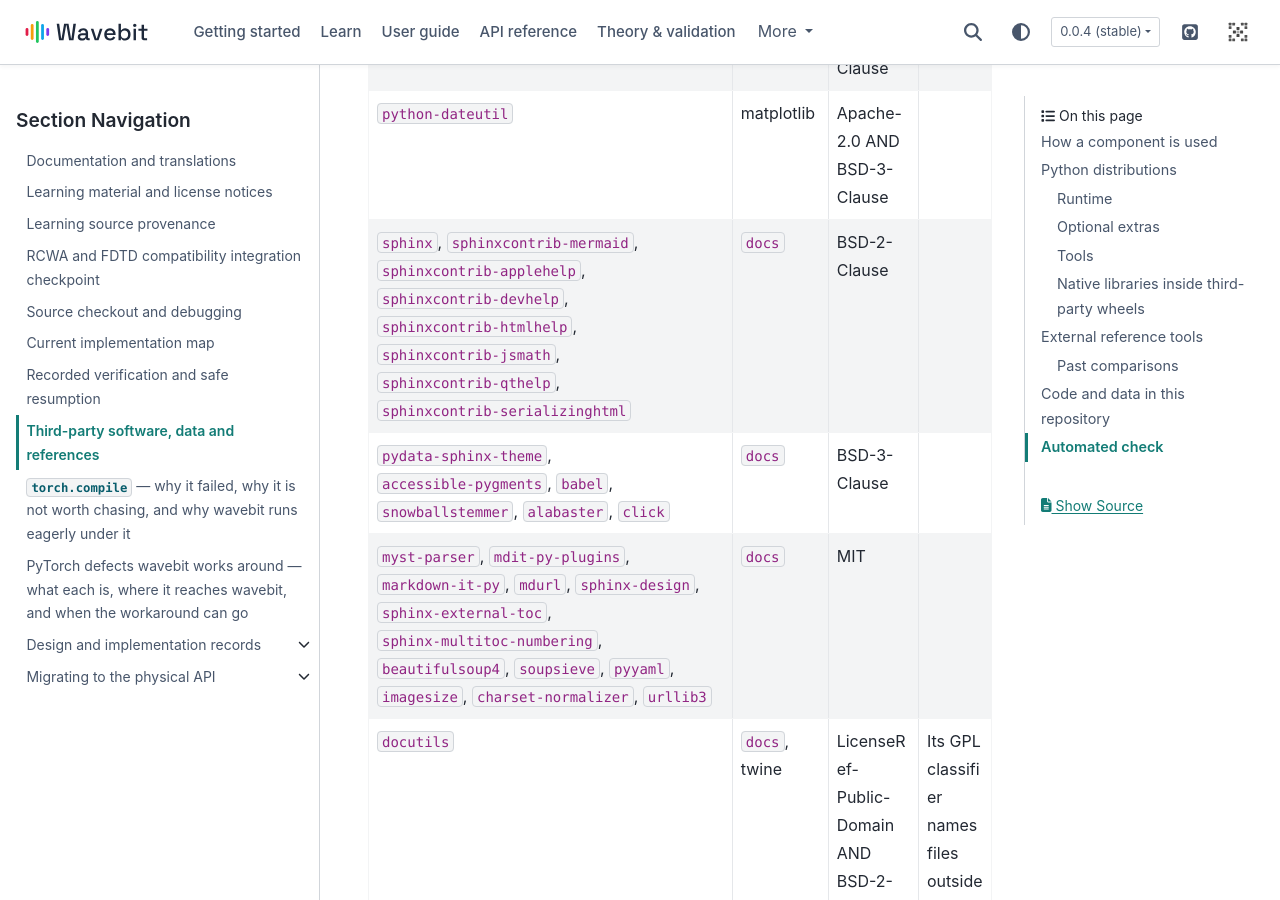
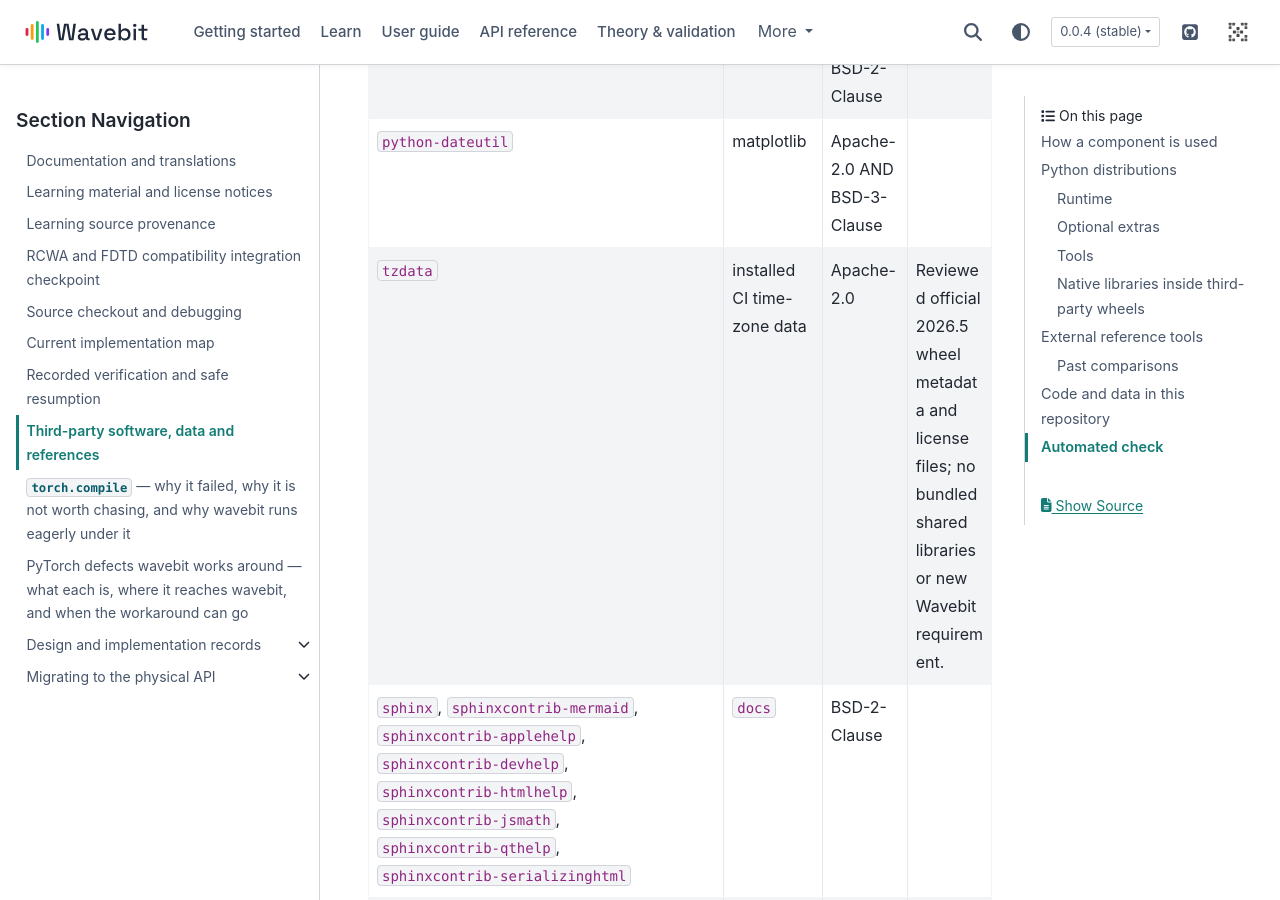
Before and after one commit to fieldalgo/wavebit, a Sphinx documentation site: the page built from docs/development/third-party.md, in a window 1280 px wide and 900 px high, scrolled down 4297 px. Built offline with Sphinx 7.4.7 and the PyData theme 0.15.4, drawn with Linux system fonts in a browser that asks for light colours; pages that are not in the unit, such as notebooks, are missing from menus.

Commit message:
Record reviewed tzdata metadata to unblock the source-qualification CI
Reuse the official tzdata 2026.5 wheel review without changing dependency requirements or the strict license checker. The published wheel digest and Apache-2.0 metadata match the existing review.

Ports: bd237a68981c31e6ee95a2a85ea5224665188154

Co-authored-by: Codex <noreply@openai.com>

```diff
--- a/docs/development/third-party.md
+++ b/docs/development/third-party.md
@@ -87,6 +87,7 @@ Version floors are in `pyproject.toml`; the table names what CI installs.
 | `pillow` | matplotlib | MIT-CMU | |
 | `packaging` | matplotlib, others | Apache-2.0 OR BSD-2-Clause | |
 | `python-dateutil` | matplotlib | Apache-2.0 AND BSD-3-Clause | |
+| `tzdata` | installed CI time-zone data | Apache-2.0 | Reviewed official 2026.5 wheel metadata and license files; no bundled shared libraries or new Wavebit requirement. |
 | `sphinx`, `sphinxcontrib-mermaid`, `sphinxcontrib-applehelp`, `sphinxcontrib-devhelp`, `sphinxcontrib-htmlhelp`, `sphinxcontrib-jsmath`, `sphinxcontrib-qthelp`, `sphinxcontrib-serializinghtml` | `docs` | BSD-2-Clause | |
 | `pydata-sphinx-theme`, `accessible-pygments`, `babel`, `snowballstemmer`, `alabaster`, `click` | `docs` | BSD-3-Clause | |
 | `myst-parser`, `mdit-py-plugins`, `markdown-it-py`, `mdurl`, `sphinx-design`, `sphinx-external-toc`, `sphinx-multitoc-numbering`, `beautifulsoup4`, `soupsieve`, `pyyaml`, `imagesize`, `charset-normalizer`, `urllib3` | `docs` | MIT | |
```
Also changed, not shown: docs/locales/ko/pages/development/third-party.md (+1 -0 lines), 1 other file.
